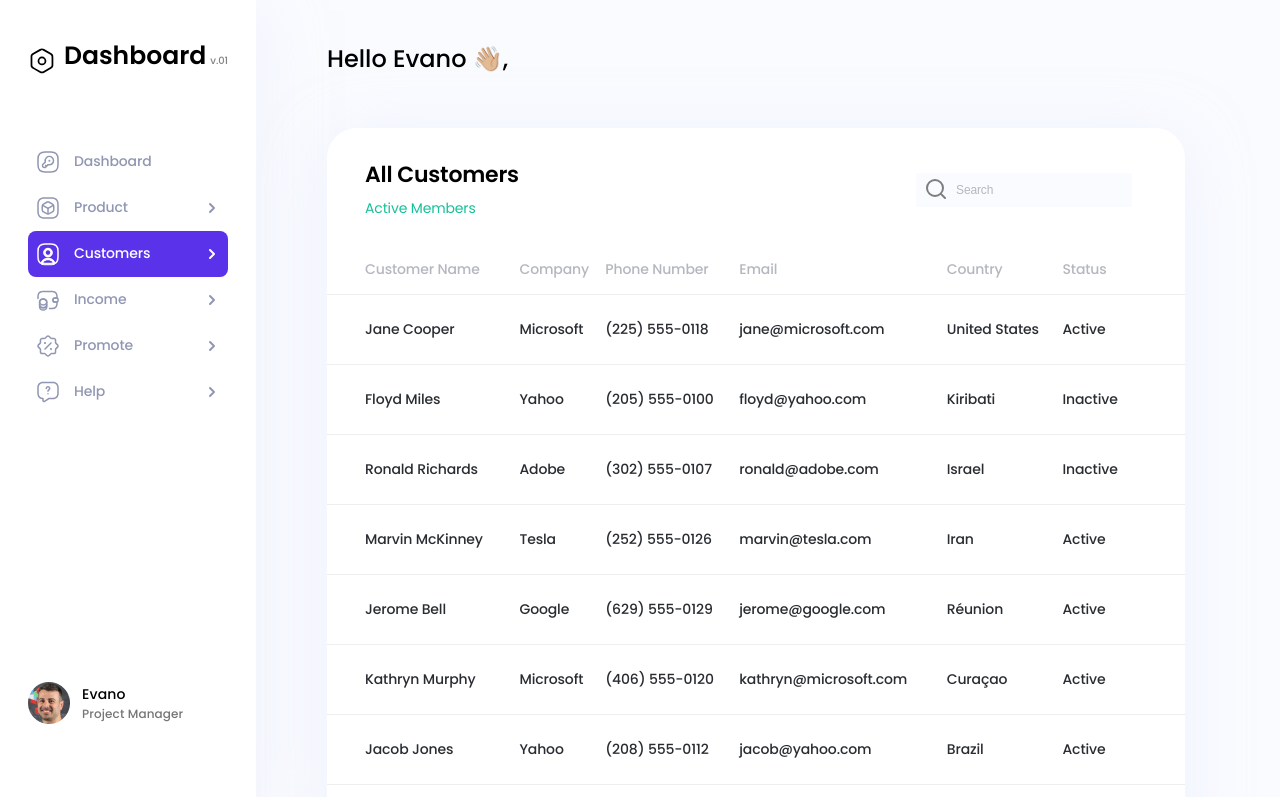
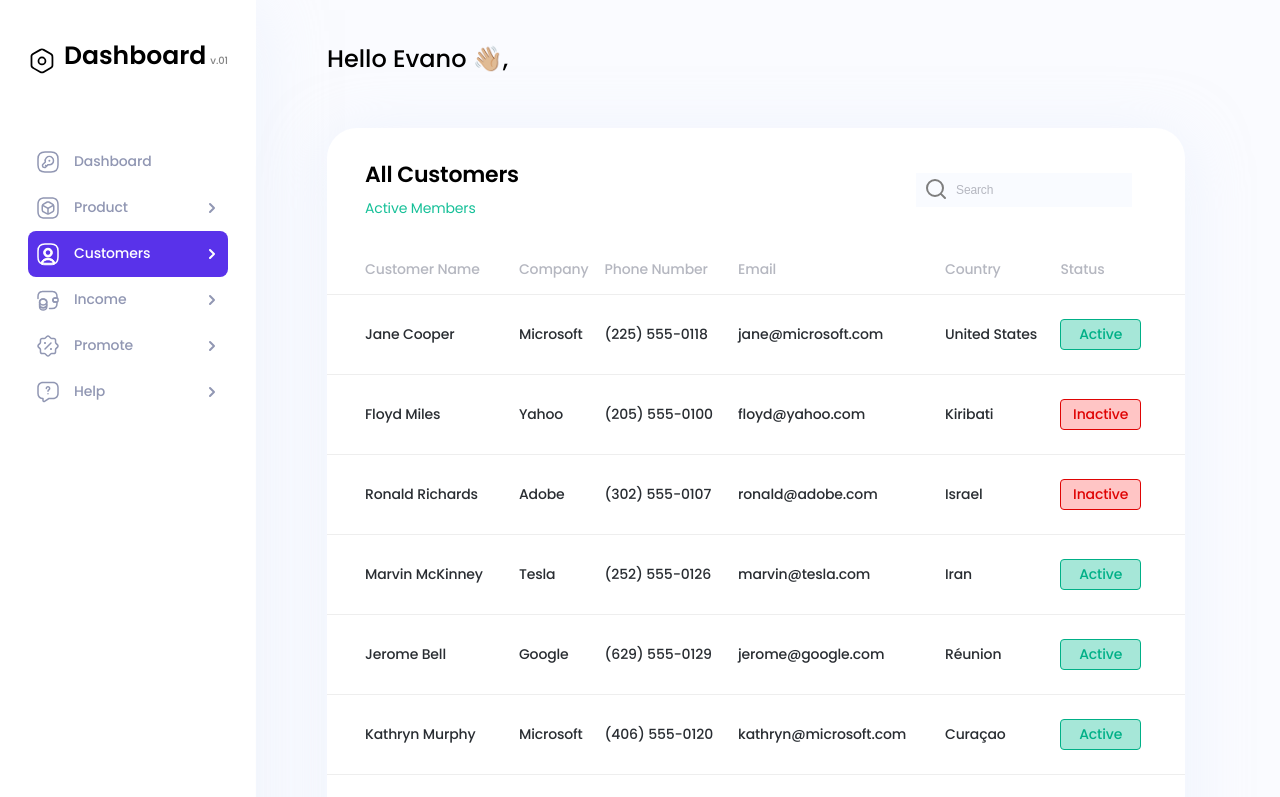
Before and after one commit to Scalete/react-dashboard, a React (Create React App) app: page / in a window 1280 px wide. Shown: the top 797 px of the page. Built offline with nearby package versions, Linux system fonts and the light colour scheme.

Commit message:
fixed sidebar, added colors for status

```diff
--- a/src/components/Home/Home.module.scss
+++ b/src/components/Home/Home.module.scss
@@ -106,6 +106,26 @@
                 color: $color-other-black;
                 border-bottom: 1px solid $border-table;
 
+                &.active span, &.inactive span {
+                    display: flex;
+                    justify-content: center;
+                    padding: 4px 0;
+                }
+
+                &.active span {
+                    color: $color-green;
+                    background: rgba(22, 192, 152, 0.38);
+                    border: 1px solid $color-green;
+                    border-radius: 4px;
+                }
+
+                &.inactive span {
+                    color: $color-red;
+                    background: $color-light-pink;
+                    border: 1px solid $color-red;
+                    border-radius: 4px;
+                }
+
                 &:first-child {
                     padding-left: 38px;
                 }
@@ -139,7 +159,7 @@
 
             li.active a {
                 color: $white;
-                background-color: $hover-item-color ;
+                background-color: $hover-item-color;
                 border: 1px solid $hover-item-color;
             }
 
--- a/src/components/Home/Home.tsx
+++ b/src/components/Home/Home.tsx
@@ -7,6 +7,10 @@ const Home: FC = () => {
     //template customers
     const dataCustomers: Customer[] = data;
 
+    const renderCustomerStatus = (customer: Customer): string => {
+        return customer.status.toLocaleLowerCase() === 'active' ? styles.active: styles.inactive
+    }
+
     const renderCustomers = () => {
         return dataCustomers.map((customer, i) => (
             <tr key={i}>
@@ -15,7 +19,7 @@ const Home: FC = () => {
                 <td>{customer.tel}</td>
                 <td>{customer.email}</td>
                 <td>{customer.country}</td>
-                <td>{customer.status}</td>
+                <td className={renderCustomerStatus(customer)}><span>{customer.status}</span></td>
             </tr>
         ));
     }
--- a/src/components/Sidebar/Sidebar.module.scss
+++ b/src/components/Sidebar/Sidebar.module.scss
@@ -4,7 +4,7 @@
 .sidebar {
     display: flex;
     flex-direction: column;
-    height: 100vh;
+    min-height: 100%;
     width: 306px;
     padding: 37px 28px 0;
     background-color: $white;
--- a/src/scss/core/_variables.scss
+++ b/src/scss/core/_variables.scss
@@ -8,6 +8,9 @@ $hover-item-color        : #5932EA;
 $status-color            : #757575;
 $placeholder             : #B5B7C0;
 $color-light-green       : #16C098;
+$color-green             : #00B087;
+$color-red               : #DF0404;
+$color-light-pink        : #FFC5C5;
 $color-search            : #F9FBFF;
 $color-other-black       : #292D32;
 $border-table            : #EEEEEE;
```
